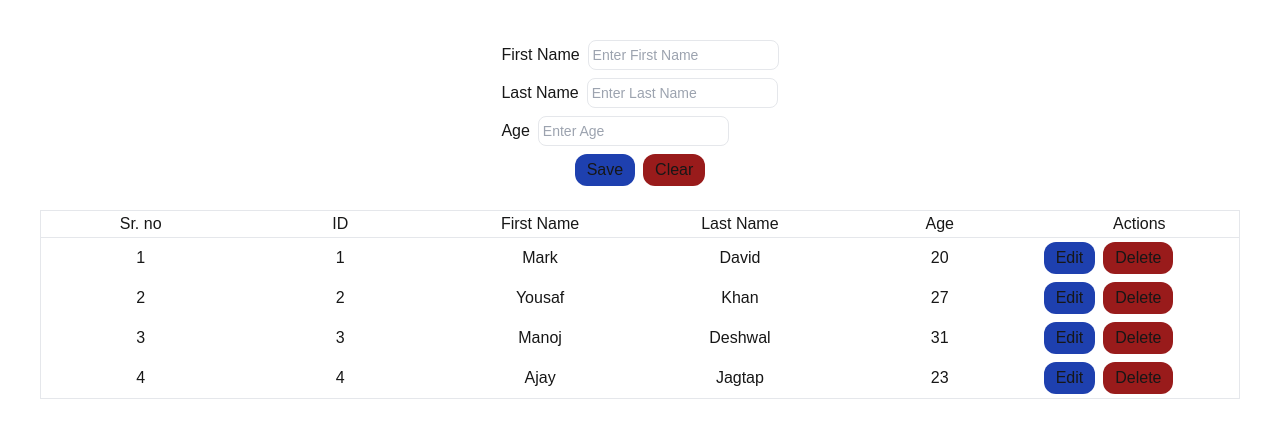
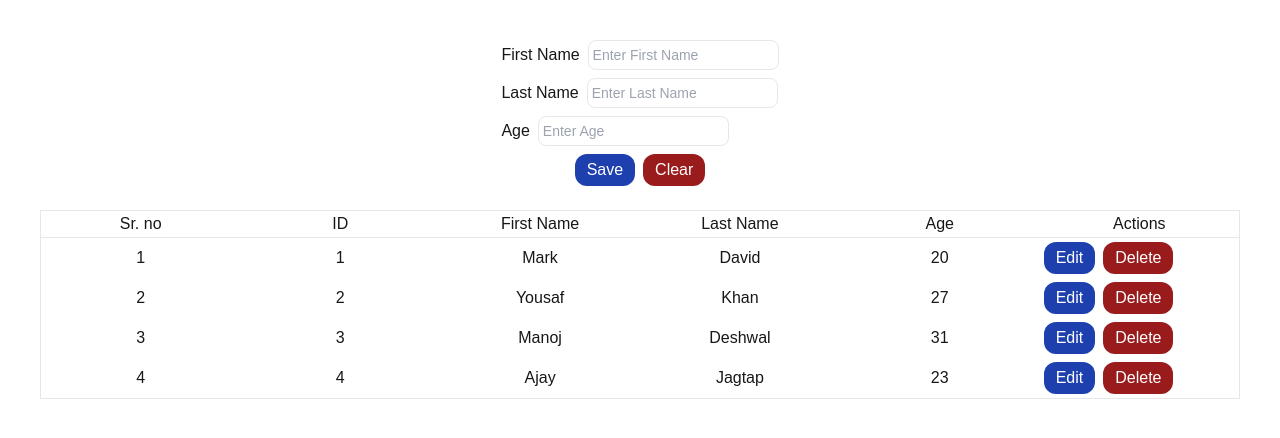
Before and after one commit to UnaizaZafar/api-integration, a Next.js app: page /crud-operation in a window 1280 px wide. Shown: the top 438 px of the page. Built offline with nearby package versions, Linux system fonts and the light colour scheme.

Commit message:
Color Change on Buttons

```diff
--- a/pages/crud-operation/index.jsx
+++ b/pages/crud-operation/index.jsx
@@ -120,7 +120,7 @@ const Index = () => {
                 onClick={(e) => {
                   handleSave(e);
                 }}
-                className="bg-blue-800 rounded-xl px-3 py-1  "
+                className="bg-blue-800 text-white rounded-xl px-3 py-1  "
               >
                 Save
               </button>
@@ -129,7 +129,7 @@ const Index = () => {
                 onClick={() => {
                   handleUpdate();
                 }}
-                className="bg-blue-800 rounded-xl px-3 py-1  "
+                className="bg-blue-800 text-white rounded-xl px-3 py-1  "
               >
                 Update
               </button>
@@ -138,7 +138,7 @@ const Index = () => {
               onClick={() => {
                 handleClear();
               }}
-              className="bg-red-800 rounded-xl px-3 py-1  "
+              className="bg-red-800 text-white rounded-xl px-3 py-1  "
             >
               Clear
             </button>
@@ -168,7 +168,7 @@ const Index = () => {
                     onClick={() => {
                       handleEdit(userData.id);
                     }}
-                    className="bg-blue-800 rounded-xl px-3 py-1  "
+                    className="bg-blue-800 text-white rounded-xl px-3 py-1  "
                   >
                     Edit
                   </button>
@@ -176,7 +176,7 @@ const Index = () => {
                     onClick={() => {
                       handleDelete(userData.id);
                     }}
-                    className="bg-red-800 rounded-xl px-3 py-1  "
+                    className="bg-red-800 text-white rounded-xl px-3 py-1  "
                   >
                     Delete
                   </button>
```
